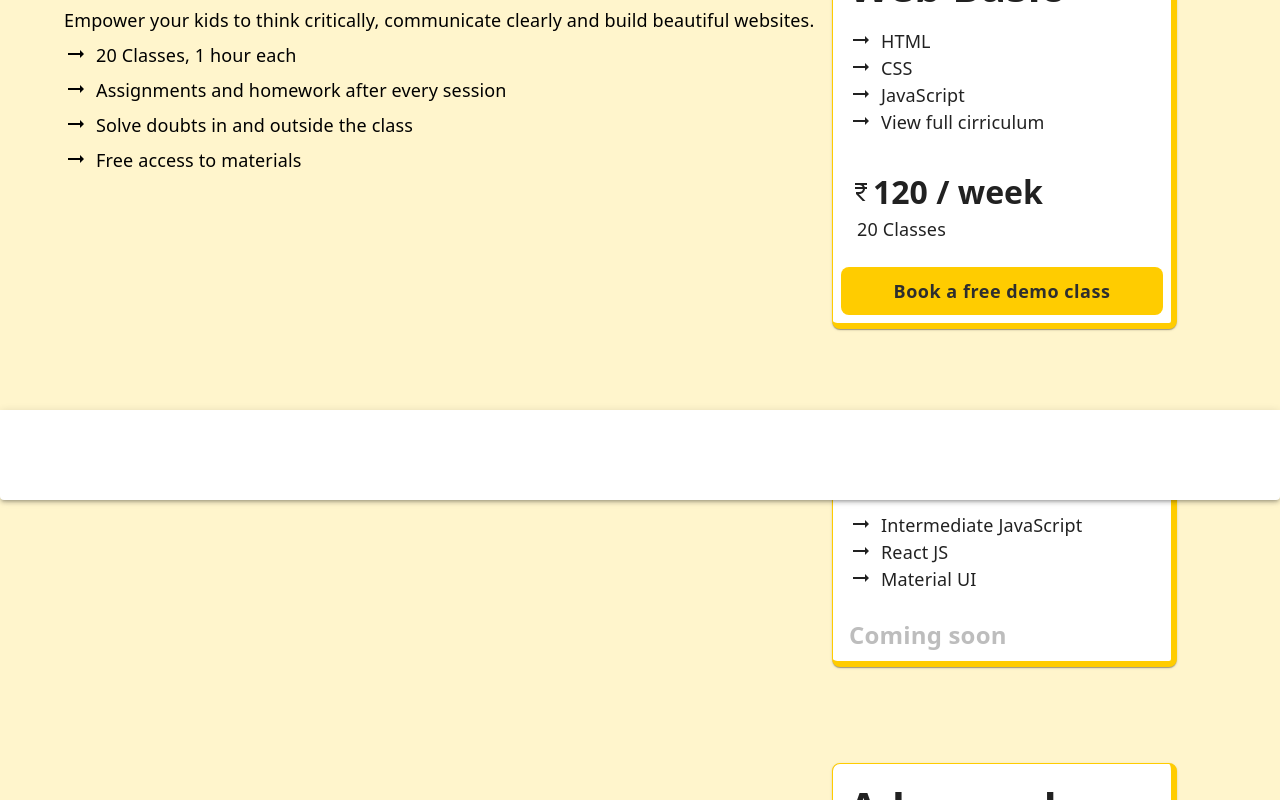
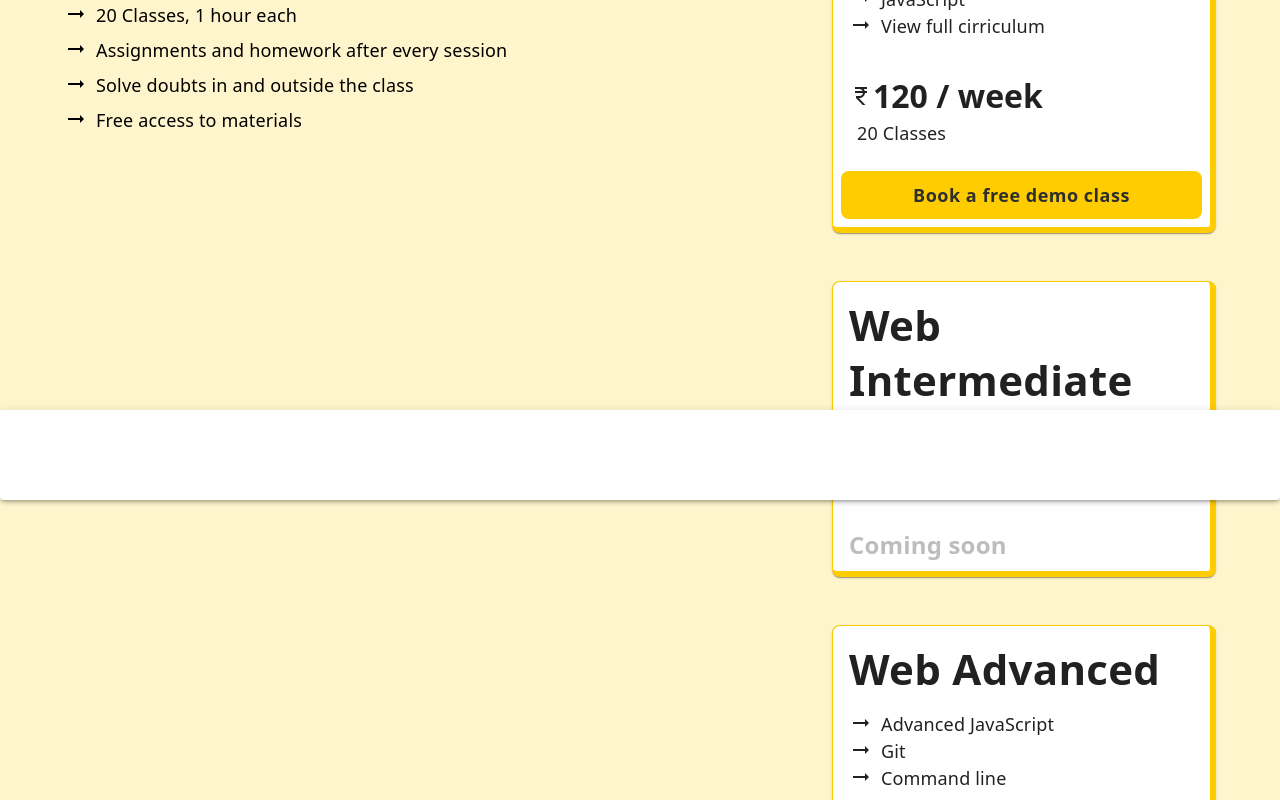
Before and after one commit to navgurukul/playcub-fe, a Next.js app: page /home/ClassesCard in a window 1280 px wide. Shown: the part 300-1100 px from the top of the page. Built offline with nearby package versions, Linux system fonts and the light colour scheme.

Commit message:
New ui of home page

```diff
--- a/comp/c2.js
+++ b/comp/c2.js
@@ -68,7 +68,7 @@ export default ()=>{
             </Box>
             <Box sx={{display:"flex",ml:3}}>
                 <CurrencyRupeeIcon  sx={{mt:0.2,height:45}}/>
-                <Typography variant="subtitle0">
+                <Typography variant="subtitle">
                     120 / week
                 </Typography>
 
--- a/comp/cardComponent.js
+++ b/comp/cardComponent.js
@@ -5,12 +5,13 @@ const ClassesCard =(props)=>{
     return( <Card
     sx={{
         borderColor: "#FFCC00 !important",
-        maxWidth: 345 ,
+        // maxWidth: 345 ,
         border:1,
         borderBottom: 6,
         borderRight: 6 ,
-        mt:12,
-        mb:10
+        // mt:12,
+        // mb:10
+
         }}>
             {props.children}
     </Card>)
--- a/pages/home/ClassesCard.js
+++ b/pages/home/ClassesCard.js
@@ -22,73 +22,73 @@ const ClassesCard =()=>{
     return(
         <>
         <Container maxWidth="100px"sx={{mt:!isActive?7:6,mb:!isActive?6:4, background: "#FFF5CC",align:"right"}}>
-            <Container maxWidth="lg">
-            <Grid container>
+            <Container maxWidth="lg" >
+            <Grid container >
                 <Grid item xs={12} sm={6} md={8}  sx={{position:'relative'}}>
                     <Box sx={{position:'sticky',
-                    top:10,
+                    top:5,
                     }}>
-                    <Typography variant="h3" sx={{mt:10,mb:1}}>
+                    <Typography variant="h3" sx={{mt:5,mb:1}}>
                         Web development
                     </Typography>
                     <Typography variant="body1">
                         Empower your kids to think critically, communicate clearly and build beautiful websites.
                     </Typography>
                     <Box sx={{display:"flex",mt:1}}>
-                        <ArrowRightAltIcon variant="body1" sx={{mr:1}} />
+                        <ArrowRightAltIcon  sx={{mr:1}} />
                         <Typography variant="body1">
                             20 Classes, 1 hour each
                         </Typography>
                     </Box>
                     <Box sx={{display:"flex",mt:1}}>
-                        <ArrowRightAltIcon variant="body1" sx={{mr:1}} />
+                        <ArrowRightAltIcon  sx={{mr:1}} />
                         <Typography variant="body1">
                             Assignments and homework after every session
                         </Typography>
                     </Box>
                     <Box sx={{display:"flex",mt:1}}>
-                        <ArrowRightAltIcon variant="body1"  sx={{mr:1}} />
+                        <ArrowRightAltIcon   sx={{mr:1}} />
                         <Typography variant="body1">
                             Solve doubts in and outside the class
                         </Typography>
                     </Box>
                     <Box sx={{display:"flex",mt:1}}>
-                        <ArrowRightAltIcon variant="body1" sx={{mr:1}} />
+                        <ArrowRightAltIcon  sx={{mr:1}} />
                         <Typography variant="body1">
                             Free access to materials
                         </Typography>
                     </Box>
                     </Box>
                 </Grid>
-                <Grid item xs={12} sm={6} md={4}  align="left" >
-
-        <CardStyle>
-                        <CardContent >
+                <Grid item xs={12} sm={6} md={4} className={classes.homeCardSpacing} align="left" >
+                    <Box sx={{mb:6}}>
+                    <CardStyle  >
+                        <CardContent  >
 
                             <Typography gutterBottom variant="h4" component="div">
                                 Web Basic
                             </Typography>
-                            <Box variant="body1" sx={{display:"flex"}}>
+                            <Box  sx={{display:"flex"}}>
                                 <ArrowRightAltIcon sx={{mr:1}}/>
-                                <Typography >
+                                <Typography variant="body1" >
                                     HTML
                                 </Typography>
                             </Box>
-                            <Box variant="body1" sx={{display:"flex"}}>
+                            <Box  sx={{display:"flex"}}>
                                 <ArrowRightAltIcon sx={{mr:1}} />
-                                <Typography >
+                                <Typography variant="body1">
                                     CSS
                                 </Typography>
                             </Box>
-                            <Box variant="body1" sx={{display:"flex"}}>
+                            <Box  sx={{display:"flex"}}>
                                 <ArrowRightAltIcon sx={{mr:1}}/>
-                                <Typography >
+                                <Typography variant="body1" >
                                     JavaScript
                                 </Typography>
                             </Box>
-                            <Box variant="body1" sx={{display:"flex"}}>
+                            <Box  sx={{display:"flex"}}>
                                 <ArrowRightAltIcon  sx={{mr:1}} />
-                                <Typography  sx={{mb:4 }}>
+                                <Typography variant="body1" sx={{mb:4 }}>
                                     View full cirriculum
                                 </Typography>
                             </Box>
@@ -111,28 +111,31 @@ const ClassesCard =()=>{
                             <Button  height="30px" fullWidth >Book a free demo class</Button>
                         </CardActions>
                     </CardStyle>
+                    </Box>
+                    <Box sx={{mb:6}}>
                     <CardStyle>
+
 
                         <CardContent >
 
                             <Typography gutterBottom variant="h4" component="div">
-                                Intermediate
+                               Web Intermediate
                             </Typography>
-                            <Box variant="body1" sx={{display:"flex"}}>
+                            <Box  sx={{display:"flex"}}>
                                 <ArrowRightAltIcon sx={{mr:1}}/>
-                                <Typography >
+                                <Typography variant="body1">
                                     Intermediate JavaScript
                                 </Typography>
                             </Box>
-                            <Box variant="body1" sx={{display:"flex"}}>
+                            <Box  sx={{display:"flex"}}>
                                 <ArrowRightAltIcon sx={{mr:1}} />
-                                <Typography >
+                                <Typography variant="body1" >
                                     React JS
                                 </Typography>
                             </Box>
-                            <Box variant="body1" sx={{display:"flex"}}>
+                            <Box  sx={{display:"flex"}}>
                                 <ArrowRightAltIcon sx={{mr:1}}/>
-                                <Typography >
+                                <Typography variant="body1">
                                     Material UI
                                 </Typography>
                             </Box>
@@ -144,27 +147,29 @@ const ClassesCard =()=>{
                             </Typography>
                         </CardActions>
                     </CardStyle>
+                    </Box>
+                    <Box sx={{mb:6}}>
                     <CardStyle>
                         <CardContent >
 
                             <Typography gutterBottom variant="h4" component="div">
-                                Advanced
+                                Web Advanced
                             </Typography>
                             <Box sx={{display:"flex"}}>
                                 <ArrowRightAltIcon sx={{mr:1}}/>
-                                <Typography variant="subtitle1">
+                                <Typography variant="body1">
                                     Advanced JavaScript
                                 </Typography>
                             </Box>
                             <Box sx={{display:"flex"}}>
                                 <ArrowRightAltIcon sx={{mr:1}} />
-                                <Typography variant="subtitle1">
+                                <Typography variant="body1">
                                     Git
                                 </Typography>
                             </Box>
                             <Box sx={{display:"flex"}}>
                                 <ArrowRightAltIcon sx={{mr:1}}/>
-                                <Typography variant="subtitle1">
+                                <Typography variant="body1">
                                     Command line
                                 </Typography>
                             </Box>
@@ -175,6 +180,7 @@ const ClassesCard =()=>{
                             </Typography>
                         </CardActions>
                     </CardStyle>
+                    </Box>
                 </Grid>
             </Grid>
             </Container>
--- a/pages/ourCirriculaum/index.js
+++ b/pages/ourCirriculaum/index.js
@@ -78,7 +78,7 @@ const OurCirriculum = () =>{
                                 </Box>
                                 <Box sx={{display:"flex",ml:3}}>
                                     <CurrencyRupeeIcon  sx={{mt:0.2,height:45}}/>
-                                    <Typography variant="subtitle0">
+                                    <Typography variant="subtitle">
                                         120 / week
                                     </Typography>
 
--- a/styles/styles.js
+++ b/styles/styles.js
@@ -19,6 +19,10 @@ const Styles = makeStyles((theme) => ({
         width:"18px",
 
     },
+    homeCardSpacing:{
+        marginTop:"70px",
+
+    }
 
 
 
--- a/theme/theme.js
+++ b/theme/theme.js
@@ -99,7 +99,7 @@ theme = createTheme(theme, {
     },
 
 
-    subtitle0: {
+    subtitle: {
       fontSize: "32px",
       fontFamily: "Noto Sans",
       color:"#6D6D6D",
@@ -128,7 +128,6 @@ theme = createTheme(theme, {
       fontWeight: 400,
       fontSize: "18px",
       fontFamily: "Noto Sans",
-      letterSpacing:"0.15px",
       [theme.breakpoints.down("sm")]: {
         fontSize: "0.875rem",
       },
```
Also changed, not shown: pages/home/index.js (+5 -5 lines).
